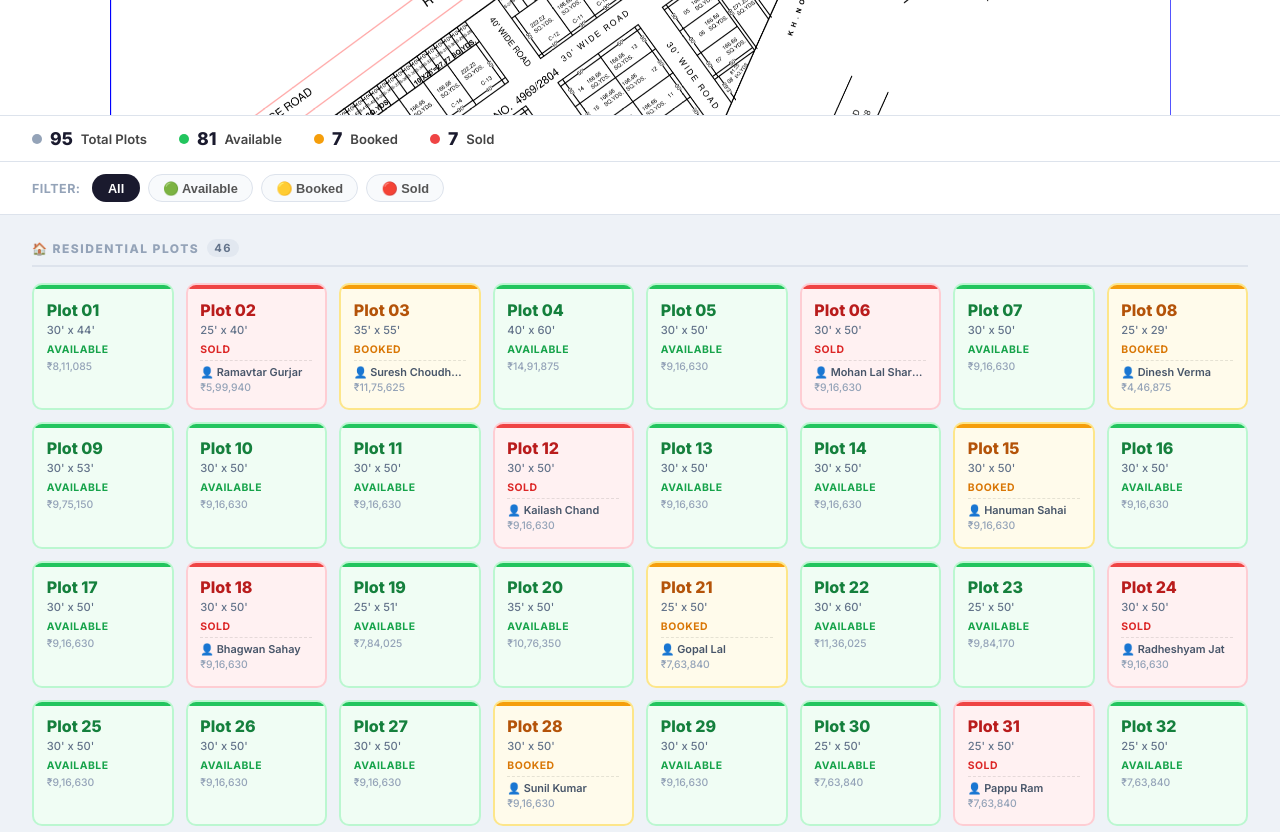
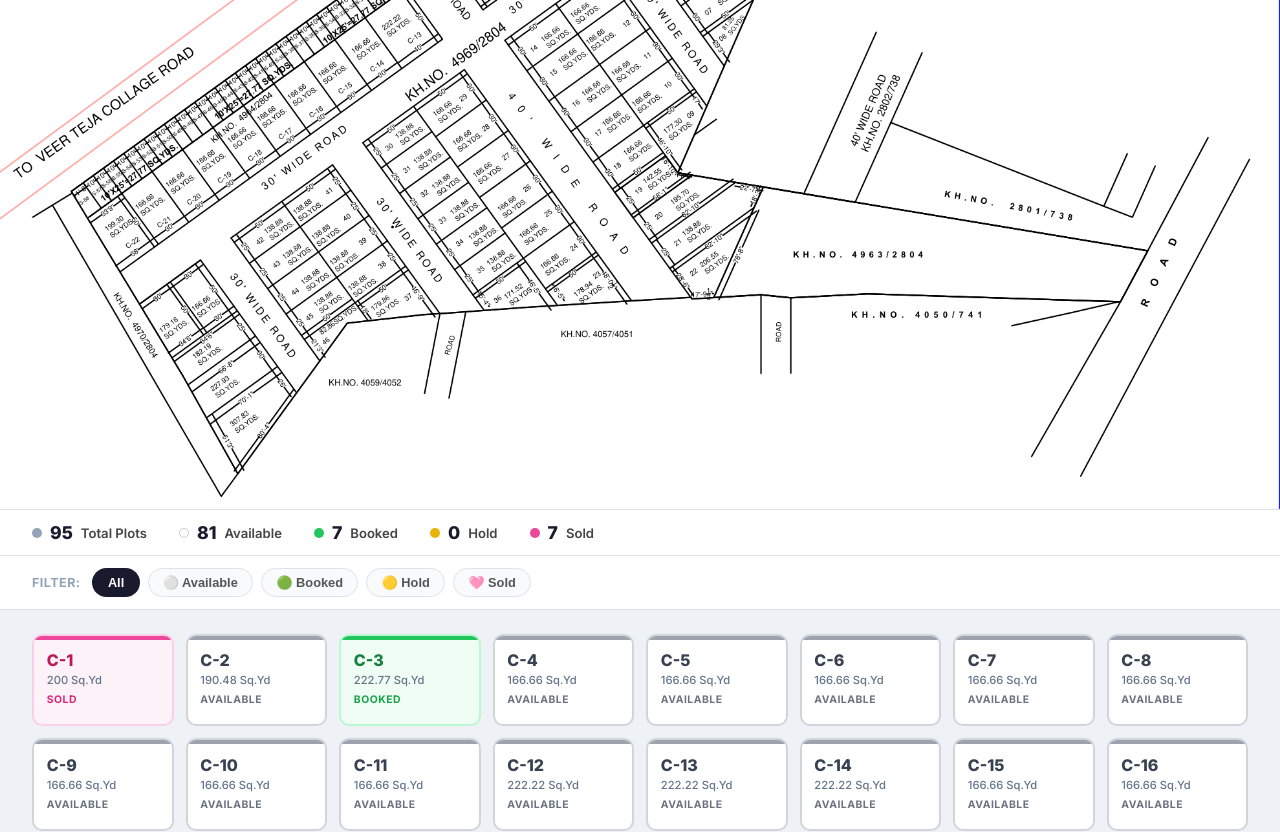
Before and after one commit to Grv-Singh/Radhe-Krishna-Vihar, a React (Vite) app: page / in a window 1280 px wide. Shown: the part 540-1372 px from the top of the page. Built offline with nearby package versions, Linux system fonts and the light colour scheme.

Commit message:
Update layout and colors based on feedback

```diff
--- a/src/App.css
+++ b/src/App.css
@@ -53,9 +53,10 @@
   flex-shrink: 0;
 }
 
-.legend-dot.available { background: #22c55e; }
-.legend-dot.booked    { background: #f59e0b; }
-.legend-dot.sold      { background: #ef4444; }
+.legend-dot.available { background: #fff; border: 1px solid #ccc; }
+.legend-dot.booked    { background: #22c55e; }
+.legend-dot.hold      { background: #eab308; }
+.legend-dot.sold      { background: #ec4899; }
 
 /* ── Stats Bar ───────────────────────────────────────── */
 .stats-bar {
@@ -83,9 +84,10 @@
   border-radius: 50%;
 }
 
+.stat-chip .dot.white  { background: #fff; border: 1px solid #ccc; }
 .stat-chip .dot.green  { background: #22c55e; }
-.stat-chip .dot.yellow { background: #f59e0b; }
-.stat-chip .dot.red    { background: #ef4444; }
+.stat-chip .dot.yellow { background: #eab308; }
+.stat-chip .dot.pink   { background: #ec4899; }
 .stat-chip .dot.gray   { background: #94a3b8; }
 
 .stat-num {
@@ -134,9 +136,10 @@
 }
 
 .filter-btn.active.all       { background: #1a1a2e; }
-.filter-btn.active.available { background: #16a34a; }
-.filter-btn.active.booked    { background: #d97706; }
-.filter-btn.active.sold      { background: #dc2626; }
+.filter-btn.active.available { background: #9ca3af; }
+.filter-btn.active.booked    { background: #16a34a; }
+.filter-btn.active.hold      { background: #ca8a04; }
+.filter-btn.active.sold      { background: #db2777; }
 
 .divider {
   width: 1px;
@@ -215,32 +218,48 @@
   box-shadow: 0 8px 24px rgba(0,0,0,0.15);
 }
 
-/* Available — green */
+.plot-card.highlighted-card {
+  outline: 3px solid #3b82f6;
+  outline-offset: 2px;
+  transform: translateY(-3px) scale(1.02);
+  box-shadow: 0 8px 24px rgba(0,0,0,0.2);
+}
+
+/* Available — White */
 .plot-card.available {
+  background: #ffffff;
+  border-color: #d1d5db;
+}
+.plot-card.available::before { background: #9ca3af; }
+.plot-card.available .plot-id { color: #374151; }
+.plot-card.available .plot-status { color: #6b7280; }
+
+/* Booked — Green */
+.plot-card.booked {
   background: #f0fdf4;
   border-color: #bbf7d0;
 }
-.plot-card.available::before { background: #22c55e; }
-.plot-card.available .plot-id { color: #15803d; }
-.plot-card.available .plot-status { color: #16a34a; }
+.plot-card.booked::before { background: #22c55e; }
+.plot-card.booked .plot-id { color: #15803d; }
+.plot-card.booked .plot-status { color: #16a34a; }
 
-/* Booked — yellow/amber */
-.plot-card.booked {
-  background: #fffbeb;
-  border-color: #fde68a;
+/* Hold — Yellow */
+.plot-card.hold {
+  background: #fefce8;
+  border-color: #fef08a;
 }
-.plot-card.booked::before { background: #f59e0b; }
-.plot-card.booked .plot-id { color: #b45309; }
-.plot-card.booked .plot-status { color: #d97706; }
+.plot-card.hold::before { background: #eab308; }
+.plot-card.hold .plot-id { color: #a16207; }
+.plot-card.hold .plot-status { color: #ca8a04; }
 
-/* Sold — red */
+/* Sold — Pink */
 .plot-card.sold {
-  background: #fff1f2;
-  border-color: #fecdd3;
+  background: #fdf2f8;
+  border-color: #fbcfe8;
 }
-.plot-card.sold::before { background: #ef4444; }
-.plot-card.sold .plot-id { color: #b91c1c; }
-.plot-card.sold .plot-status { color: #dc2626; }
+.plot-card.sold::before { background: #ec4899; }
+.plot-card.sold .plot-id { color: #be185d; }
+.plot-card.sold .plot-status { color: #db2777; }
 
 .plot-id {
   font-size: 1rem;
@@ -263,24 +282,7 @@
   margin-bottom: 4px;
 }
 
-.plot-buyer {
-  font-size: 0.68rem;
-  color: #475569;
-  font-weight: 600;
-  white-space: nowrap;
-  overflow: hidden;
-  text-overflow: ellipsis;
-  margin-top: 4px;
-  padding-top: 4px;
-  border-top: 1px dashed rgba(0,0,0,0.1);
-}
 
-.plot-value {
-  font-size: 0.65rem;
-  color: #94a3b8;
-  margin-top: 2px;
-  font-weight: 500;
-}
 
 /* ── No results ──────────────────────────────────────── */
 .no-results {
@@ -295,7 +297,11 @@
   .site-header { padding: 1rem; }
   .content { padding: 1rem; }
   .stats-bar, .controls { padding: 0.75rem 1rem; gap: 0.75rem; }
-  .plot-grid { grid-template-columns: repeat(auto-fill, minmax(110px, 1fr)); }
+  .plot-grid { grid-template-columns: repeat(4, 1fr); gap: 0.4rem; }
+  .plot-card { padding: 0.5rem 0.4rem; }
+  .plot-id { font-size: 0.85rem; }
+  .plot-size { font-size: 0.6rem; }
+  .plot-status { font-size: 0.55rem; }
 }
 
 /* ── PIN Screen ──────────────────────────────────────── */
@@ -380,23 +386,22 @@
 
 /* ── Map Wrapper ──────────────────────────────────────── */
 .map-wrapper {
-  padding: 2rem;
   background: #fff;
   border-bottom: 1px solid #dde3ec;
-  overflow: auto;
-  max-height: 70vh;
+  overflow: hidden;
   display: flex;
   justify-content: center;
+  z-index: 10;
 }
 
 .map-inner {
   position: relative;
-  width: max-content;
+  width: 100%;
 }
 
 .map-image {
   display: block;
-  max-width: 100%;
+  width: 100%;
   height: auto;
 }
 
--- a/src/App.jsx
+++ b/src/App.jsx
@@ -5,40 +5,34 @@ import './App.css'
 const FORMAT_INR = (val) =>
   new Intl.NumberFormat('en-IN', { style: 'currency', currency: 'INR', maximumFractionDigits: 0 }).format(val)
 
-const SECTION_TYPES = [
-  { key: 'Residential',    label: '🏠 Residential Plots',    prefix: 'Plot' },
-  { key: 'Commercial',     label: '🏢 Commercial Plots',     prefix: 'C-' },
-  { key: 'Shop',           label: '🛒 Shop Plots',           prefix: 'S-' },
-]
-
 const STATUS_COLORS = {
-  Available: 'rgba(34, 197, 94, 0.4)',
-  Booked: 'rgba(245, 158, 11, 0.4)',
-  Sold: 'rgba(239, 68, 68, 0.4)'
+  Available: 'rgba(255, 255, 255, 0.6)',
+  Booked: 'rgba(34, 197, 94, 0.4)',
+  Hold: 'rgba(234, 179, 8, 0.4)',
+  Sold: 'rgba(236, 72, 153, 0.4)'
 };
 
 const STATUS_STROKES = {
-  Available: '#22c55e',
-  Booked: '#f59e0b',
-  Sold: '#ef4444'
+  Available: '#d1d5db',
+  Booked: '#22c55e',
+  Hold: '#eab308',
+  Sold: '#ec4899'
 };
 
-function PlotCard({ plot, onToggle }) {
+function PlotCard({ plot, isHighlighted, onClick }) {
   const statusClass = plot.status.toLowerCase()
-  const value = plot.sqyd * plot.rate
+  const highlightClass = isHighlighted ? 'highlighted-card' : ''
 
   return (
     <div
-      className={`plot-card ${statusClass}`}
-      title={`${plot.id} — ${plot.type}\n${plot.size} | ${plot.sqyd} Sq.Yd\n${FORMAT_INR(value)}${plot.buyer ? `\nBuyer: ${plot.buyer}` : ''}`}
-      onClick={onToggle}
+      id={`card-${plot.id}`}
+      className={`plot-card ${statusClass} ${highlightClass}`}
+      onClick={onClick}
       style={{ cursor: 'pointer', userSelect: 'none' }}
     >
       <div className="plot-id">{plot.id}</div>
-      <div className="plot-size">{plot.size}</div>
+      <div className="plot-size">{plot.sqyd} Sq.Yd</div>
       <div className="plot-status">{plot.status}</div>
-      {plot.buyer && <div className="plot-buyer">👤 {plot.buyer}</div>}
-      <div className="plot-value">{FORMAT_INR(value)}</div>
     </div>
   )
 }
@@ -49,15 +43,12 @@ export default function App() {
 
   const [plots, setPlots] = useState(plotsData);
   const [statusFilter, setStatusFilter] = useState('All');
+  const [highlightedPlotId, setHighlightedPlotId] = useState(null);
 
   const [imageSize, setImageSize] = useState({ width: 2000, height: 1500 });
   const imgRef = useRef(null);
 
-  // Editor states
-  const [editMode, setEditMode] = useState(false);
-  const [selectedPlotId, setSelectedPlotId] = useState('');
-  const [drawingPoints, setDrawingPoints] = useState([]);
-  const [isDrawing, setIsDrawing] = useState(false);
+
 
   useEffect(() => {
     if (imgRef.current) {
@@ -83,78 +74,46 @@ export default function App() {
     if (authStatus !== 'edit') return;
     setPlots(prev => prev.map(p => {
       if (p.id !== id) return p;
-      const statuses = ['Available', 'Booked', 'Sold'];
+      const statuses = ['Available', 'Booked', 'Hold', 'Sold'];
       const nextIdx = (statuses.indexOf(p.status) + 1) % statuses.length;
       return { ...p, status: statuses[nextIdx] };
     }))
   };
 
-  // Editor Functions
-  const handleMapClick = (e) => {
-    if (!editMode || !isDrawing) return;
 
-    const rect = e.currentTarget.getBoundingClientRect();
-    const x = ((e.clientX - rect.left) / rect.width) * imageSize.width;
-    const y = ((e.clientY - rect.top) / rect.height) * imageSize.height;
-
-    setDrawingPoints([...drawingPoints, { x: Math.round(x), y: Math.round(y) }]);
-  };
-
-  const startDrawing = () => {
-    if (!selectedPlotId) return;
-    setDrawingPoints([]);
-    setIsDrawing(true);
-  };
-
-  const finishDrawing = () => {
-    if (drawingPoints.length > 2 && selectedPlotId) {
-      setPlots(prev => prev.map(p =>
-        p.id === selectedPlotId ? { ...p, points: drawingPoints } : p
-      ));
-    }
-    setDrawingPoints([]);
-    setIsDrawing(false);
-  };
-
-  const cancelDrawing = () => {
-    setDrawingPoints([]);
-    setIsDrawing(false);
-  };
-
-  const exportDataJS = () => {
-    const fileContent = `export const plotsData = ${JSON.stringify(plots, null, 2)};`;
-    const dataStr = "data:text/javascript;charset=utf-8," + encodeURIComponent(fileContent);
-    const downloadAnchorNode = document.createElement('a');
-    downloadAnchorNode.setAttribute("href", dataStr);
-    downloadAnchorNode.setAttribute("download", "data.js");
-    document.body.appendChild(downloadAnchorNode);
-    downloadAnchorNode.click();
-    downloadAnchorNode.remove();
-  };
 
   const stats = useMemo(() => ({
     total:     plots.length,
     available: plots.filter(p => p.status === 'Available').length,
     booked:    plots.filter(p => p.status === 'Booked').length,
+    hold:      plots.filter(p => p.status === 'Hold').length,
     sold:      plots.filter(p => p.status === 'Sold').length,
   }), [plots])
 
-  const sections = useMemo(() => {
+  const sortedPlots = useMemo(() => {
     const filtered = statusFilter === 'All'
       ? plots
       : plots.filter(p => p.status === statusFilter)
 
-    return SECTION_TYPES.map(sec => ({
-      ...sec,
-      plots: filtered.filter(p => p.type.includes(sec.key)),
-    })).filter(s => s.plots.length > 0)
+    return [...filtered].sort((a, b) => {
+      const getPrefixWeight = (id) => {
+        if (id.startsWith('C')) return 1;
+        if (id.startsWith('S')) return 2;
+        return 3;
+      };
+      const weightA = getPrefixWeight(a.id);
+      const weightB = getPrefixWeight(b.id);
+      if (weightA !== weightB) return weightA - weightB;
+      return a.id.localeCompare(b.id, undefined, { numeric: true, sensitivity: 'base' });
+    });
   }, [plots, statusFilter])
 
   const STATUS_BTNS = [
     { value: 'All',       label: 'All',       cls: 'all' },
-    { value: 'Available', label: '🟢 Available', cls: 'available' },
-    { value: 'Booked',    label: '🟡 Booked',    cls: 'booked' },
-    { value: 'Sold',      label: '🔴 Sold',       cls: 'sold' },
+    { value: 'Available', label: '⚪ Available', cls: 'available' },
+    { value: 'Booked',    label: '🟢 Booked',    cls: 'booked' },
+    { value: 'Hold',      label: '🟡 Hold',      cls: 'hold' },
+    { value: 'Sold',      label: '🩷 Sold',      cls: 'sold' },
   ]
 
   if (authStatus === 'pending') {
@@ -192,6 +151,7 @@ export default function App() {
         <div className="legend">
           <div className="legend-item"><span className="legend-dot available" />Available</div>
           <div className="legend-item"><span className="legend-dot booked" />Booked</div>
+          <div className="legend-item"><span className="legend-dot hold" />Hold</div>
           <div className="legend-item"><span className="legend-dot sold" />Sold</div>
         </div>
         <div style={{ marginLeft: 'auto' }}>
@@ -199,7 +159,6 @@ export default function App() {
            <button onClick={() => {
              if (authStatus === 'edit') {
                setAuthStatus('view');
-               setEditMode(false);
              } else {
                setAuthStatus('pending');
              }
@@ -209,50 +168,11 @@ export default function App() {
         </div>
       </header>
 
-      {/* Editor Toolbar */}
-      {authStatus === 'edit' && (
-        <div className="editor-toolbar">
-          <button
-            className={`edit-toggle-btn ${editMode ? 'active' : ''}`}
-            onClick={() => setEditMode(!editMode)}
-          >
-            {editMode ? 'Exit Mapping Mode' : 'Enter Mapping Mode'}
-          </button>
 
-          {editMode && (
-            <div className="editor-controls">
-              <select
-                value={selectedPlotId}
-                onChange={e => setSelectedPlotId(e.target.value)}
-                className="plot-select"
-              >
-                <option value="">-- Select Plot to Map --</option>
-                {plots.map(p => (
-                  <option key={p.id} value={p.id}>{p.id} {p.points?.length ? '(Mapped)' : ''}</option>
-                ))}
-              </select>
-
-              {!isDrawing ? (
-                <button className="tool-btn" onClick={startDrawing} disabled={!selectedPlotId}>
-                  Draw Polygon
-                </button>
-              ) : (
-                <>
-                  <button className="tool-btn success" onClick={finishDrawing}>Finish</button>
-                  <button className="tool-btn cancel" onClick={cancelDrawing}>Cancel</button>
-                  <span className="draw-hint">Click on map to add points...</span>
-                </>
-              )}
-
-              <button className="tool-btn export" onClick={exportDataJS}>Export data.js</button>
-            </div>
-          )}
-        </div>
-      )}
 
       {/* Map UI */}
       <div className="map-wrapper">
-        <div className="map-inner" onClick={handleMapClick} style={{ cursor: isDrawing ? 'crosshair' : 'default' }}>
+        <div className="map-inner">
           <img
             ref={imgRef}
             src={`${import.meta.env.BASE_URL}site_plan.png`}
@@ -273,36 +193,39 @@ export default function App() {
             {plots.map(plot => {
               if (!plot.points || plot.points.length === 0) return null;
               const pointsStr = plot.points.map(p => `${p.x},${p.y}`).join(' ');
-              const isSelected = selectedPlotId === plot.id && editMode;
+              const isHighlighted = highlightedPlotId === plot.id;
               return (
                 <polygon
                   key={plot.id}
                   points={pointsStr}
-                  fill={STATUS_COLORS[plot.status] || 'rgba(0,0,0,0.1)'}
-                  stroke={isSelected ? '#3b82f6' : (STATUS_STROKES[plot.status] || '#ccc')}
-                  strokeWidth={isSelected ? 4 : 2}
-                  style={{ cursor: authStatus === 'edit' && !isDrawing ? 'pointer' : 'default', transition: 'all 0.2s' }}
+                  fill={isHighlighted ? 'rgba(59, 130, 246, 0.6)' : (STATUS_COLORS[plot.status] || 'rgba(0,0,0,0.1)')}
+                  stroke={isHighlighted ? '#2563eb' : (STATUS_STROKES[plot.status] || '#ccc')}
+                  strokeWidth={isHighlighted ? 4 : 2}
+                  style={{ cursor: authStatus === 'edit' ? 'pointer' : 'default', transition: 'all 0.2s' }}
                   onClick={(e) => {
                     e.stopPropagation();
-                    if (editMode && isDrawing) {
-                       handleMapClick(e);
-                    } else if (editMode && !isDrawing) {
-                       setSelectedPlotId(plot.id);
-                    } else if (authStatus === 'edit') {
+                    if (authStatus === 'edit') {
                        togglePlotStatus(plot.id);
+                    } else {
+                       const newId = highlightedPlotId === plot.id ? null : plot.id;
+                       setHighlightedPlotId(newId);
+                       if (newId) {
+                         const card = document.getElementById(`card-${plot.id}`);
+                         if (card) {
+                           const yOffset = -window.innerHeight / 2;
+                           const y = card.getBoundingClientRect().top + window.pageYOffset + yOffset;
+                           window.scrollTo({top: y, behavior: 'smooth'});
+                         }
+                       }
                     }
                   }}
                   onMouseEnter={(e) => {
-                    if(!isDrawing) {
-                      e.currentTarget.setAttribute('stroke-width', '4');
-                      e.currentTarget.setAttribute('stroke', '#fff');
-                    }
+                    e.currentTarget.setAttribute('stroke-width', '4');
+                    e.currentTarget.setAttribute('stroke', '#fff');
                   }}
                   onMouseLeave={(e) => {
-                    if(!isDrawing) {
-                      e.currentTarget.setAttribute('stroke-width', isSelected ? '4' : '2');
-                      e.currentTarget.setAttribute('stroke', isSelected ? '#3b82f6' : (STATUS_STROKES[plot.status] || '#ccc'));
-                    }
+                    e.currentTarget.setAttribute('stroke-width', isHighlighted ? '4' : '2');
+                    e.currentTarget.setAttribute('stroke', isHighlighted ? '#2563eb' : (STATUS_STROKES[plot.status] || '#ccc'));
                   }}
                 >
                   <title>{plot.id} - {plot.status}</title>
@@ -310,20 +233,7 @@ export default function App() {
               );
             })}
 
-            {isDrawing && drawingPoints.length > 0 && (
-              <>
-                <polygon
-                  points={drawingPoints.map(p => `${p.x},${p.y}`).join(' ')}
-                  fill="rgba(59, 130, 246, 0.3)"
-                  stroke="#3b82f6"
-                  strokeWidth="3"
-                  strokeDasharray="5,5"
-                />
-                {drawingPoints.map((p, i) => (
-                  <circle key={i} cx={p.x} cy={p.y} r="6" fill="#3b82f6" />
-                ))}
-              </>
-            )}
+
           </svg>
         </div>
       </div>
@@ -336,17 +246,22 @@ export default function App() {
           Total Plots
         </div>
         <div className="stat-chip">
-          <span className="dot green" />
+          <span className="dot white" />
           <span className="stat-num">{stats.available}</span>
           Available
         </div>
         <div className="stat-chip">
-          <span className="dot yellow" />
+          <span className="dot green" />
           <span className="stat-num">{stats.booked}</span>
           Booked
         </div>
         <div className="stat-chip">
-          <span className="dot red" />
+          <span className="dot yellow" />
+          <span className="stat-num">{stats.hold}</span>
+          Hold
+        </div>
+        <div className="stat-chip">
+          <span className="dot pink" />
           <span className="stat-num">{stats.sold}</span>
           Sold
         </div>
@@ -368,27 +283,37 @@ export default function App() {
 
       {/* Plot Grid by section */}
       <main className="content">
-        {sections.length === 0 && (
+        {sortedPlots.length === 0 && (
           <div className="no-results">No plots match the selected filter.</div>
         )}
 
-        {sections.map(sec => (
-          <div className="section" key={sec.key}>
-            <div className="section-title">
-              {sec.label}
-              <span className="section-count">{sec.plots.length}</span>
-            </div>
-            <div className={`plot-grid ${sec.key === 'Shop' ? 'shops' : ''}`}>
-              {sec.plots.map(plot => (
+        {sortedPlots.length > 0 && (
+          <div className="section">
+            <div className="plot-grid">
+              {sortedPlots.map(plot => (
                 <PlotCard
                   key={plot.id}
                   plot={plot}
-                  onToggle={() => togglePlotStatus(plot.id)}
+                  isHighlighted={highlightedPlotId === plot.id}
+                  onClick={() => {
+                    if (authStatus === 'edit') {
+                      togglePlotStatus(plot.id);
+                    } else {
+                      const newId = highlightedPlotId === plot.id ? null : plot.id;
+                      setHighlightedPlotId(newId);
+                      if (newId) {
+                        const mapElem = document.querySelector('.map-wrapper');
+                        if (mapElem) {
+                          mapElem.scrollIntoView({ behavior: 'smooth', block: 'center' });
+                        }
+                      }
+                    }
+                  }}
                 />
               ))}
             </div>
           </div>
-        ))}
+        )}
       </main>
     </div>
   )
```
Also changed, not shown: public/site_plan.png, 1 other file (tests, documents, lock files or other folders).
